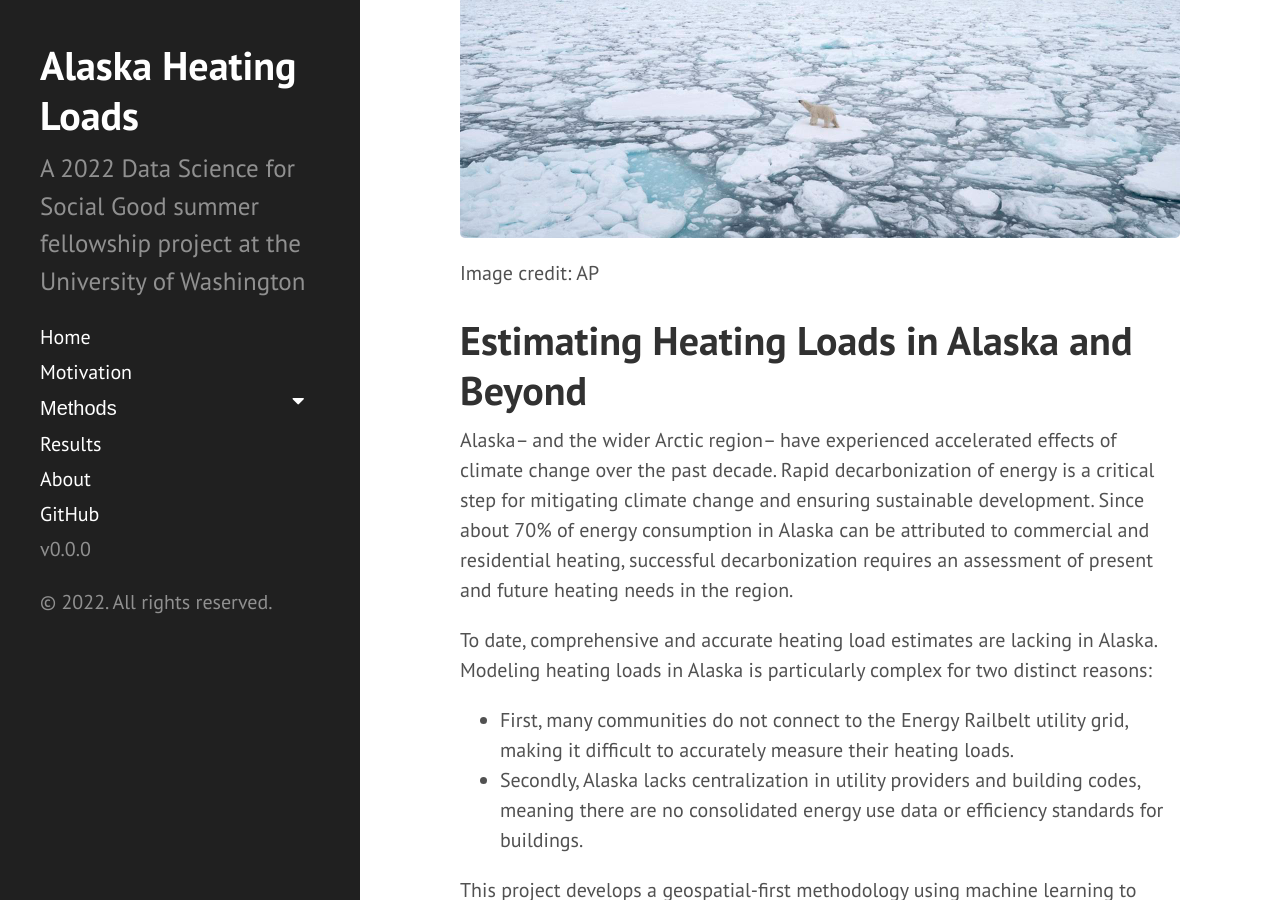
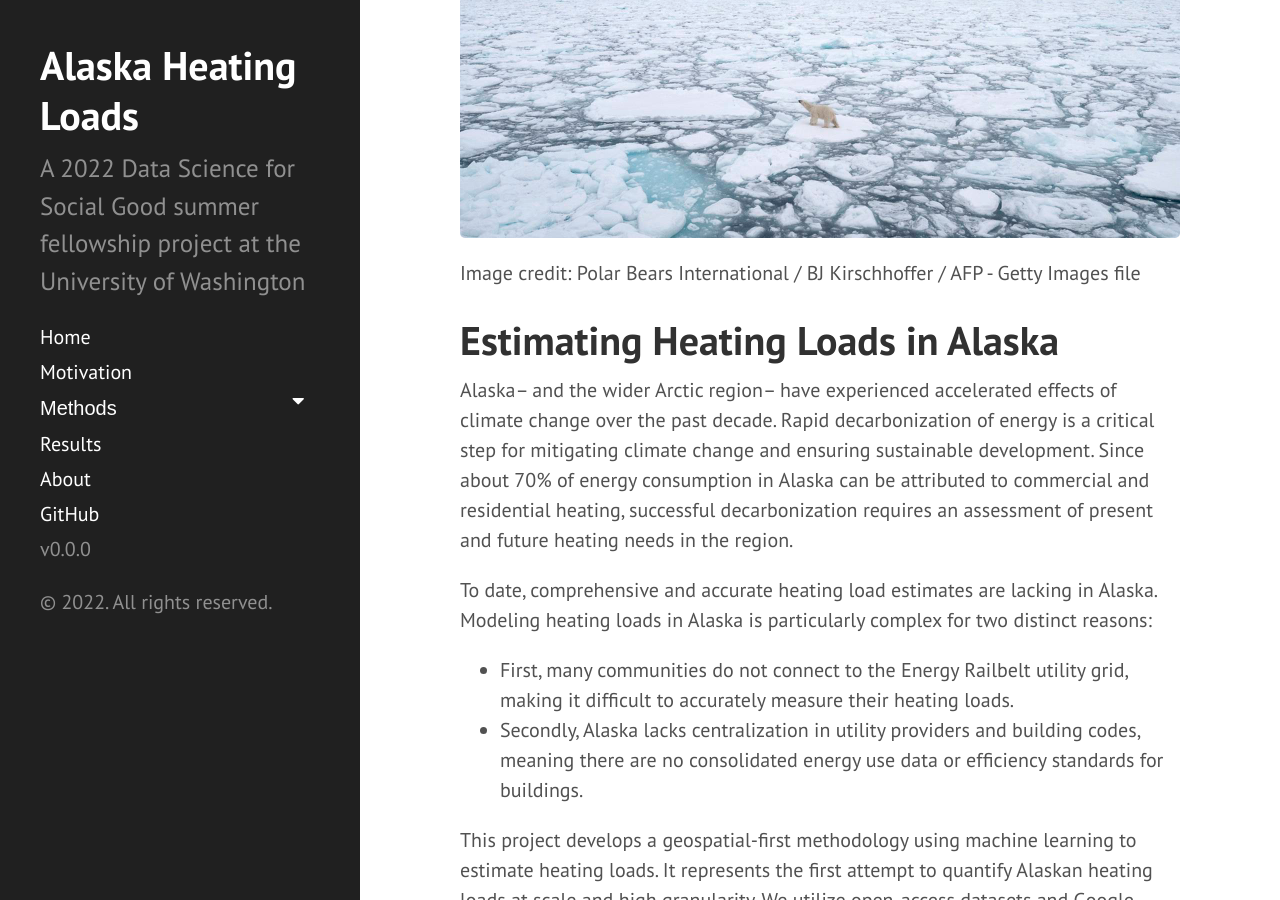
Before and after one commit to uwescience/DSSG2022_heating_loads, a Jekyll site: the page built from index.md, in a window 1280 px wide and 900 px high, scrolled down 516 px. Built offline with Jekyll 4.4.1, drawn with Linux system fonts in a browser that asks for light colours; the list of posts is cut into pages by our own code.

Commit message:
Update index.md

```diff
--- a/index.md
+++ b/index.md
@@ -5,9 +5,9 @@ layout: default
 <img src="{{ site.url }}{{ site.baseurl }}/assets/img/eScience.png">
 
 <img src="{{ site.url }}{{ site.baseurl }}/assets/img/polarbear_ap.jpg">
-Image credit: AP
+Image credit: Polar Bears International / BJ Kirschhoffer / AFP - Getty Images file
 
-# Estimating Heating Loads in Alaska and Beyond
+# Estimating Heating Loads in Alaska
 Alaska– and the wider Arctic region– have experienced accelerated effects of climate change over the past decade. Rapid decarbonization of energy is a critical step for mitigating climate change and ensuring sustainable development. Since about 70% of energy consumption in Alaska can be attributed to commercial and residential heating, successful decarbonization requires an assessment of present and future heating needs in the region.
 
 To date, comprehensive and accurate heating load estimates are lacking in Alaska. Modeling heating loads in Alaska is particularly complex for two distinct reasons:
```
